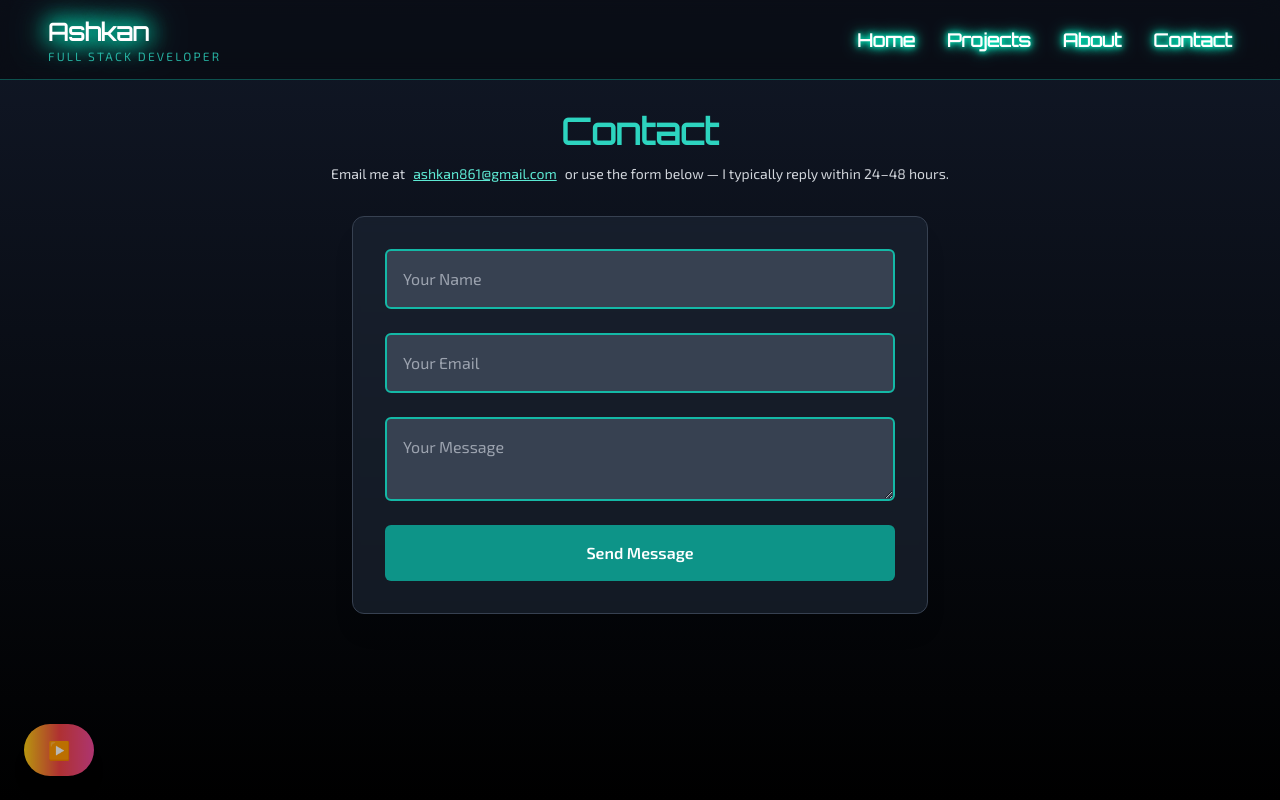
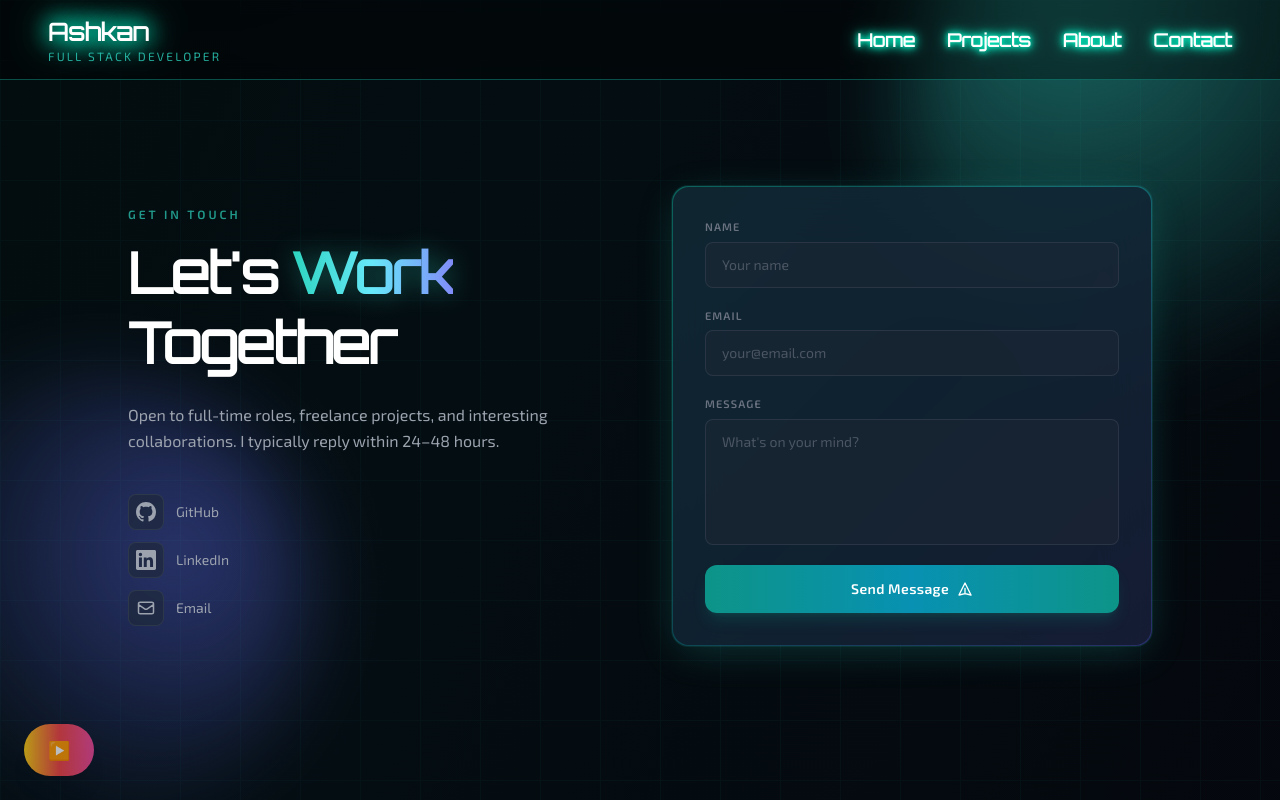
Before and after one commit to ashkan1010X/WebPortfolio, a React (Vite) app: page /contact in a window 1280 px wide. Built offline with nearby package versions, Linux system fonts and the light colour scheme; the HTML template or start-up script is replaced by a standard one.

Commit message:
polish contact page with two-column layout and refined form design

```diff
--- a/src/pages/Contact.jsx
+++ b/src/pages/Contact.jsx
@@ -1,115 +1,275 @@
-import React, { useState } from "react";
+import React, { useState, useRef } from "react";
 import emailjs from "emailjs-com";
+import { motion } from "framer-motion";
+
+const socials = [
+  {
+    label: "GitHub",
+    href: "https://github.com/ashkan1010X",
+    icon: (
+      <svg className="w-5 h-5" fill="currentColor" viewBox="0 0 24 24">
+        <path d="M12 0C5.37 0 0 5.37 0 12c0 5.31 3.435 9.795 8.205 11.385.6.105.825-.255.825-.57 0-.285-.015-1.23-.015-2.235-3.015.555-3.795-.735-4.035-1.41-.135-.345-.72-1.41-1.23-1.695-.42-.225-1.02-.78-.015-.795.945-.015 1.62.87 1.845 1.23 1.08 1.815 2.805 1.305 3.495.99.105-.78.42-1.305.765-1.605-2.67-.3-5.46-1.335-5.46-5.925 0-1.305.465-2.385 1.23-3.225-.12-.3-.54-1.53.12-3.18 0 0 1.005-.315 3.3 1.23.96-.27 1.98-.405 3-.405s2.04.135 3 .405c2.295-1.56 3.3-1.23 3.3-1.23.66 1.65.24 2.88.12 3.18.765.84 1.23 1.905 1.23 3.225 0 4.605-2.805 5.625-5.475 5.925.435.375.81 1.095.81 2.22 0 1.605-.015 2.895-.015 3.3 0 .315.225.69.825.57A12.02 12.02 0 0024 12c0-6.63-5.37-12-12-12z" />
+      </svg>
+    ),
+  },
+  {
+    label: "LinkedIn",
+    href: "https://www.linkedin.com/in/ashkan-rahimi-b88a35293/",
+    icon: (
+      <svg className="w-5 h-5" fill="currentColor" viewBox="0 0 24 24">
+        <path d="M20.447 20.452h-3.554v-5.569c0-1.328-.027-3.037-1.852-3.037-1.853 0-2.136 1.445-2.136 2.939v5.667H9.351V9h3.414v1.561h.046c.477-.9 1.637-1.85 3.37-1.85 3.601 0 4.267 2.37 4.267 5.455v6.286zM5.337 7.433a2.062 2.062 0 01-2.063-2.065 2.064 2.064 0 112.063 2.065zm1.782 13.019H3.555V9h3.564v11.452zM22.225 0H1.771C.792 0 0 .774 0 1.729v20.542C0 23.227.792 24 1.771 24h20.451C23.2 24 24 23.227 24 22.271V1.729C24 .774 23.2 0 22.222 0h.003z" />
+      </svg>
+    ),
+  },
+  {
+    label: "Email",
+    href: "mailto:ashkan861@gmail.com",
+    icon: (
+      <svg className="w-5 h-5" fill="none" viewBox="0 0 24 24" stroke="currentColor" strokeWidth={1.8}>
+        <path strokeLinecap="round" strokeLinejoin="round" d="M3 8l7.89 5.26a2 2 0 002.22 0L21 8M5 19h14a2 2 0 002-2V7a2 2 0 00-2-2H5a2 2 0 00-2 2v10a2 2 0 002 2z" />
+      </svg>
+    ),
+  },
+];
+
+const fadeUp = {
+  hidden: { opacity: 0, y: 24 },
+  show: (i = 0) => ({
+    opacity: 1,
+    y: 0,
+    transition: { duration: 0.55, ease: [0.22, 0.61, 0.36, 1], delay: i * 0.08 },
+  }),
+};
 
 const Contact = () => {
-  // Manage form data with useState
-  const [formData, setFormData] = useState({
-    name: "",
-    email: "",
-    message: "",
-  });
-
+  const [formData, setFormData] = useState({ name: "", email: "", message: "" });
   const [status, setStatus] = useState("");
   const [sending, setSending] = useState(false);
+  const formRef = useRef(null);
 
-  // Handle form field changes
   const handleChange = (e) => {
     const { name, value } = e.target;
-    setFormData({
-      ...formData,
-      [name]: value,
-    });
+    setFormData((prev) => ({ ...prev, [name]: value }));
   };
 
-  // Handle form submission
   const handleSubmit = (e) => {
     e.preventDefault();
     setSending(true);
     setStatus("");
     emailjs
-      .sendForm(
-        "service_csmyfus",
-        "template_lkedkvh",
-        e.target,
-        "kL-tg3hXqPak5QVS_",
-      )
+      .sendForm("service_csmyfus", "template_lkedkvh", e.target, "kL-tg3hXqPak5QVS_")
       .then(
         () => {
-          setStatus("Thank you for reaching out! I'll get back soon.");
+          setStatus("success");
           setFormData({ name: "", email: "", message: "" });
         },
-        () => {
-          setStatus("Something went wrong. Please try again.");
-        },
+        () => setStatus("error"),
       )
       .finally(() => setSending(false));
   };
 
   return (
-    <section className="contact-section min-h-screen pt-28 pb-16 px-6 bg-gradient-to-b from-gray-900 to-black text-white">
-      <h2 className="text-center text-4xl font-bold text-teal-400 mb-3">
-        Contact
-      </h2>
-      <p className="text-center text-sm text-gray-300 mb-8 max-w-2xl mx-auto">
-        Email me at
+    <section className="relative min-h-screen flex flex-col justify-center px-4 sm:px-6 pt-24 pb-16 bg-black overflow-hidden">
+
+      {/* Background orbs — matching home page */}
+      <div className="pointer-events-none absolute inset-0">
+        <div className="orb w-[36rem] h-[36rem] -top-40 -right-48 animate-float-slow opacity-40" />
+        <div className="orb orb-secondary w-[28rem] h-[28rem] bottom-0 -left-32 animate-float-slower opacity-30" />
+        <div className="absolute inset-0 hero-gradient-mask animate-pan-bg opacity-40" />
+        {/* Subtle grid lines */}
+        <div className="absolute inset-0 opacity-[0.03]"
+          style={{
+            backgroundImage: "linear-gradient(rgba(45,212,191,1) 1px, transparent 1px), linear-gradient(90deg, rgba(45,212,191,1) 1px, transparent 1px)",
+            backgroundSize: "60px 60px",
+          }}
+        />
+      </div>
+
+      <div className="relative z-10 max-w-5xl mx-auto w-full">
+
+        {/* Two-column layout on desktop */}
+        <div className="grid lg:grid-cols-2 gap-12 lg:gap-16 items-center">
+
+          {/* Left — heading + info */}
+          <div>
+            <motion.div
+              variants={fadeUp}
+              initial="hidden"
+              animate="show"
+              custom={0}
+            >
+              <p className="text-xs uppercase tracking-[0.25em] text-teal-400/70 font-semibold mb-4">
+                Get in touch
+              </p>
+              <h1 className="text-[clamp(2.4rem,6vw,3.5rem)] font-extrabold leading-tight tracking-tight text-white mb-6"
+                style={{ fontFamily: "Orbitron, sans-serif" }}
+              >
+                Let's{" "}
+                <span className="text-transparent bg-clip-text bg-gradient-to-r from-teal-400 via-cyan-300 to-indigo-400 drop-shadow-[0_0_12px_rgba(45,212,191,0.4)]">
+                  Work
+                </span>
+                <br />Together
+              </h1>
+            </motion.div>
+
+            <motion.p
+              variants={fadeUp}
+              initial="hidden"
+              animate="show"
+              custom={1}
+              className="text-gray-400 text-base leading-relaxed mb-10 max-w-md"
+            >
+              Open to full-time roles, freelance projects, and interesting
+              collaborations. I typically reply within 24–48 hours.
+            </motion.p>
+
+            {/* Social links */}
+            <motion.div
+              variants={fadeUp}
+              initial="hidden"
+              animate="show"
+              custom={2}
+              className="flex flex-col gap-3"
+            >
+              {socials.map((s) => (
                 <a
-          className="ml-2 text-teal-300 underline"
-          href="mailto:ashkan861@gmail.com"
+                  key={s.label}
+                  href={s.href}
+                  target={s.label !== "Email" ? "_blank" : undefined}
+                  rel="noopener noreferrer"
+                  className="group inline-flex items-center gap-3 text-gray-400 hover:text-teal-300 transition-colors duration-200 w-fit"
                 >
-          ashkan861@gmail.com
+                  <span className="flex items-center justify-center w-9 h-9 rounded-lg bg-gray-800/60 border border-gray-700/60 group-hover:border-teal-500/50 group-hover:bg-teal-500/10 transition-all duration-200 text-gray-400 group-hover:text-teal-300">
+                    {s.icon}
+                  </span>
+                  <span className="text-sm font-medium">{s.label}</span>
+                  <svg className="w-3.5 h-3.5 opacity-0 -translate-x-1 group-hover:opacity-100 group-hover:translate-x-0 transition-all duration-200" fill="none" viewBox="0 0 24 24" stroke="currentColor" strokeWidth={2}>
+                    <path strokeLinecap="round" strokeLinejoin="round" d="M9 5l7 7-7 7" />
+                  </svg>
                 </a>
-        <span className="mx-1" />
-        or use the form below — I typically reply within 24–48 hours.
-      </p>
+              ))}
+            </motion.div>
+          </div>
 
-      <form
-        onSubmit={handleSubmit}
-        className="flex flex-col gap-6 max-w-xl mx-auto bg-gray-800/60 backdrop-blur-sm p-8 rounded-xl border border-gray-700 shadow-xl"
+          {/* Right — form */}
+          <motion.div
+            variants={fadeUp}
+            initial="hidden"
+            animate="show"
+            custom={3}
           >
-        {/* Name Input */}
+            {/* Gradient border card */}
+            <div className="relative rounded-2xl p-[1px] bg-gradient-to-br from-teal-500/50 via-cyan-400/30 to-indigo-500/40 shadow-[0_0_0_1px_rgba(45,212,191,0.1),0_8px_40px_-8px_rgba(45,212,191,0.25)]">
+              <div className="relative rounded-[inherit] bg-gray-900/80 backdrop-blur-xl p-7 sm:p-8">
+
+                <form ref={formRef} onSubmit={handleSubmit} className="flex flex-col gap-5">
+
+                  {/* Name */}
+                  <div className="flex flex-col gap-1.5">
+                    <label className="text-[11px] uppercase tracking-widest text-gray-500 font-semibold">
+                      Name
+                    </label>
                     <input
                       type="text"
                       name="name"
-          placeholder="Your Name"
-          className="p-4 rounded-md bg-gray-700 text-white border-2 border-teal-500 focus:outline-none focus:ring-2 focus:ring-teal-500"
+                      placeholder="Your name"
                       value={formData.name}
                       onChange={handleChange}
                       required
+                      className="w-full bg-gray-800/50 border border-gray-700/60 focus:border-teal-500/70 focus:ring-2 focus:ring-teal-500/20 rounded-lg px-4 py-3 text-sm text-white placeholder:text-gray-600 outline-none transition-all duration-200"
                     />
+                  </div>
 
-        {/* Email Input */}
+                  {/* Email */}
+                  <div className="flex flex-col gap-1.5">
+                    <label className="text-[11px] uppercase tracking-widest text-gray-500 font-semibold">
+                      Email
+                    </label>
                     <input
                       type="email"
                       name="email"
-          placeholder="Your Email"
-          className="p-4 rounded-md bg-gray-700 text-white border-2 border-teal-500 focus:outline-none focus:ring-2 focus:ring-teal-500"
+                      placeholder="your@email.com"
                       value={formData.email}
                       onChange={handleChange}
                       required
+                      className="w-full bg-gray-800/50 border border-gray-700/60 focus:border-teal-500/70 focus:ring-2 focus:ring-teal-500/20 rounded-lg px-4 py-3 text-sm text-white placeholder:text-gray-600 outline-none transition-all duration-200"
                     />
+                  </div>
 
-        {/* Message Textarea */}
+                  {/* Message */}
+                  <div className="flex flex-col gap-1.5">
+                    <label className="text-[11px] uppercase tracking-widest text-gray-500 font-semibold">
+                      Message
+                    </label>
                     <textarea
                       name="message"
-          placeholder="Your Message"
-          className="p-4 rounded-md bg-gray-700 text-white border-2 border-teal-500 focus:outline-none focus:ring-2 focus:ring-teal-500"
+                      placeholder="What's on your mind?"
+                      rows={5}
                       value={formData.message}
                       onChange={handleChange}
                       required
-        ></textarea>
+                      className="w-full bg-gray-800/50 border border-gray-700/60 focus:border-teal-500/70 focus:ring-2 focus:ring-teal-500/20 rounded-lg px-4 py-3 text-sm text-white placeholder:text-gray-600 outline-none transition-all duration-200 resize-none"
+                    />
+                  </div>
 
-        {/* Submit Button */}
+                  {/* Submit */}
                   <button
                     type="submit"
                     disabled={sending}
-          className="p-4 bg-teal-600 disabled:opacity-60 disabled:cursor-not-allowed text-white rounded-md hover:bg-teal-500 focus:outline-none focus:ring-2 focus:ring-teal-500 transition-all duration-300 font-semibold"
+                    className="group relative w-full py-3.5 rounded-xl bg-gradient-to-r from-teal-600 via-cyan-600 to-teal-600 hover:from-teal-500 hover:to-cyan-500 text-white font-semibold text-sm tracking-wide shadow-lg shadow-teal-600/20 hover:shadow-teal-500/30 transition-all duration-300 disabled:opacity-50 disabled:cursor-not-allowed overflow-hidden"
                   >
-          {sending ? "Sending..." : "Send Message"}
+                    <span className="relative z-10 flex items-center justify-center gap-2">
+                      {sending ? (
+                        <>
+                          <svg className="w-4 h-4 animate-spin" fill="none" viewBox="0 0 24 24">
+                            <circle className="opacity-25" cx="12" cy="12" r="10" stroke="currentColor" strokeWidth="4" />
+                            <path className="opacity-75" fill="currentColor" d="M4 12a8 8 0 018-8V0C5.373 0 0 5.373 0 12h4z" />
+                          </svg>
+                          Sending...
+                        </>
+                      ) : (
+                        <>
+                          Send Message
+                          <svg className="w-4 h-4 translate-x-0 group-hover:translate-x-1 transition-transform duration-200" fill="none" viewBox="0 0 24 24" stroke="currentColor" strokeWidth={2}>
+                            <path strokeLinecap="round" strokeLinejoin="round" d="M12 19l9 2-9-18-9 18 9-2zm0 0v-8" />
+                          </svg>
+                        </>
+                      )}
+                    </span>
+                    <span className="absolute inset-0 bg-white/5 opacity-0 group-hover:opacity-100 transition-opacity duration-300" />
                   </button>
+
+                  {/* Status */}
+                  {status === "success" && (
+                    <motion.div
+                      initial={{ opacity: 0, y: 8 }}
+                      animate={{ opacity: 1, y: 0 }}
+                      className="flex items-center gap-2 text-teal-400 text-sm bg-teal-500/10 border border-teal-500/20 rounded-lg px-4 py-3"
+                    >
+                      <svg className="w-4 h-4 flex-shrink-0" fill="none" viewBox="0 0 24 24" stroke="currentColor" strokeWidth={2}>
+                        <path strokeLinecap="round" strokeLinejoin="round" d="M5 13l4 4L19 7" />
+                      </svg>
+                      Message sent — I'll get back to you soon.
+                    </motion.div>
+                  )}
+                  {status === "error" && (
+                    <motion.div
+                      initial={{ opacity: 0, y: 8 }}
+                      animate={{ opacity: 1, y: 0 }}
+                      className="flex items-center gap-2 text-red-400 text-sm bg-red-500/10 border border-red-500/20 rounded-lg px-4 py-3"
+                    >
+                      <svg className="w-4 h-4 flex-shrink-0" fill="none" viewBox="0 0 24 24" stroke="currentColor" strokeWidth={2}>
+                        <path strokeLinecap="round" strokeLinejoin="round" d="M6 18L18 6M6 6l12 12" />
+                      </svg>
+                      Something went wrong. Please try again.
+                    </motion.div>
+                  )}
                 </form>
-
-      {/* Status Message */}
-      {status && <p className="mt-6 text-center text-teal-400">{status}</p>}
+              </div>
+            </div>
+          </motion.div>
+        </div>
+      </div>
     </section>
   );
 };
```
Lines whose indentation alone changed are shown as unchanged.
